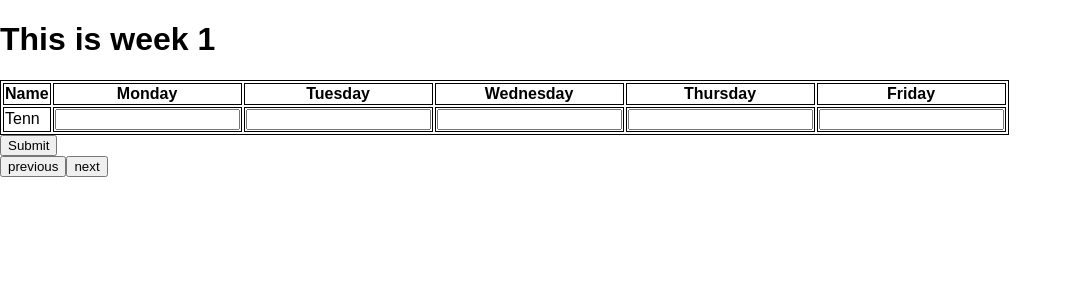
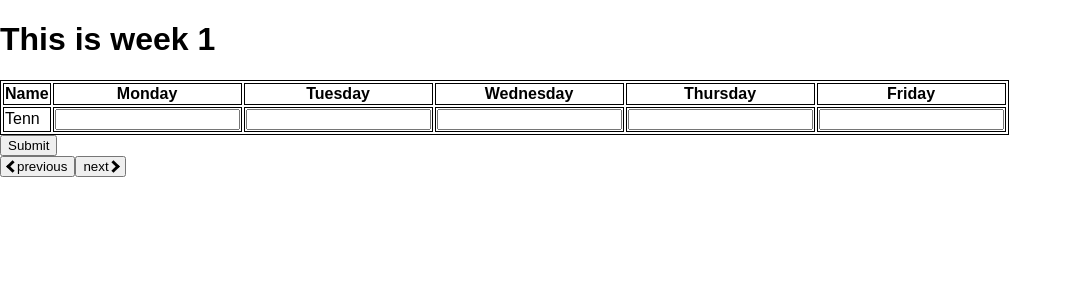
Before and after one commit to TennGit/stand-up-table, a React (Create React App) app: page / in a window 1280 px wide. Shown: the top 300 px of the page, without its empty margins (0-1072 px from the left). Built offline with nearby package versions, Linux system fonts and the light colour scheme.

Commit message:
add control button style

```diff
--- a/src/components/ControlTableGroupComponent.js
+++ b/src/components/ControlTableGroupComponent.js
@@ -3,11 +3,33 @@
  */
 
 import React from 'react'
+import styled from 'styled-components'
+
+const Il = styled.i`
+    border: solid black;
+    border-width: 0 3px 3px 0;
+    display: inline-block;
+    padding: 3px;
+    transform: rotate(135deg);
+    -webkit-transform: rotate(135deg);
+`
+
+const Ir = styled.i`
+    border: solid black;
+    border-width: 0 3px 3px 0;
+    display: inline-block;
+    padding: 3px;
+    transform: rotate(-45deg);
+    -webkit-transform: rotate(-45deg);
+`
+
+
+
 const ControlTableGroup = (props) => {
     return(
         <div>
-            <button onClick={()=>props.gotopreviousweek()}>previous</button>
-            <button onClick={()=>props.gotonextweek()}>next</button>
+            <button onClick={()=>props.gotopreviousweek()}><Il />previous</button>
+            <button onClick={()=>props.gotonextweek()}>next<Ir /></button>
         </div>
             )
 }
```
